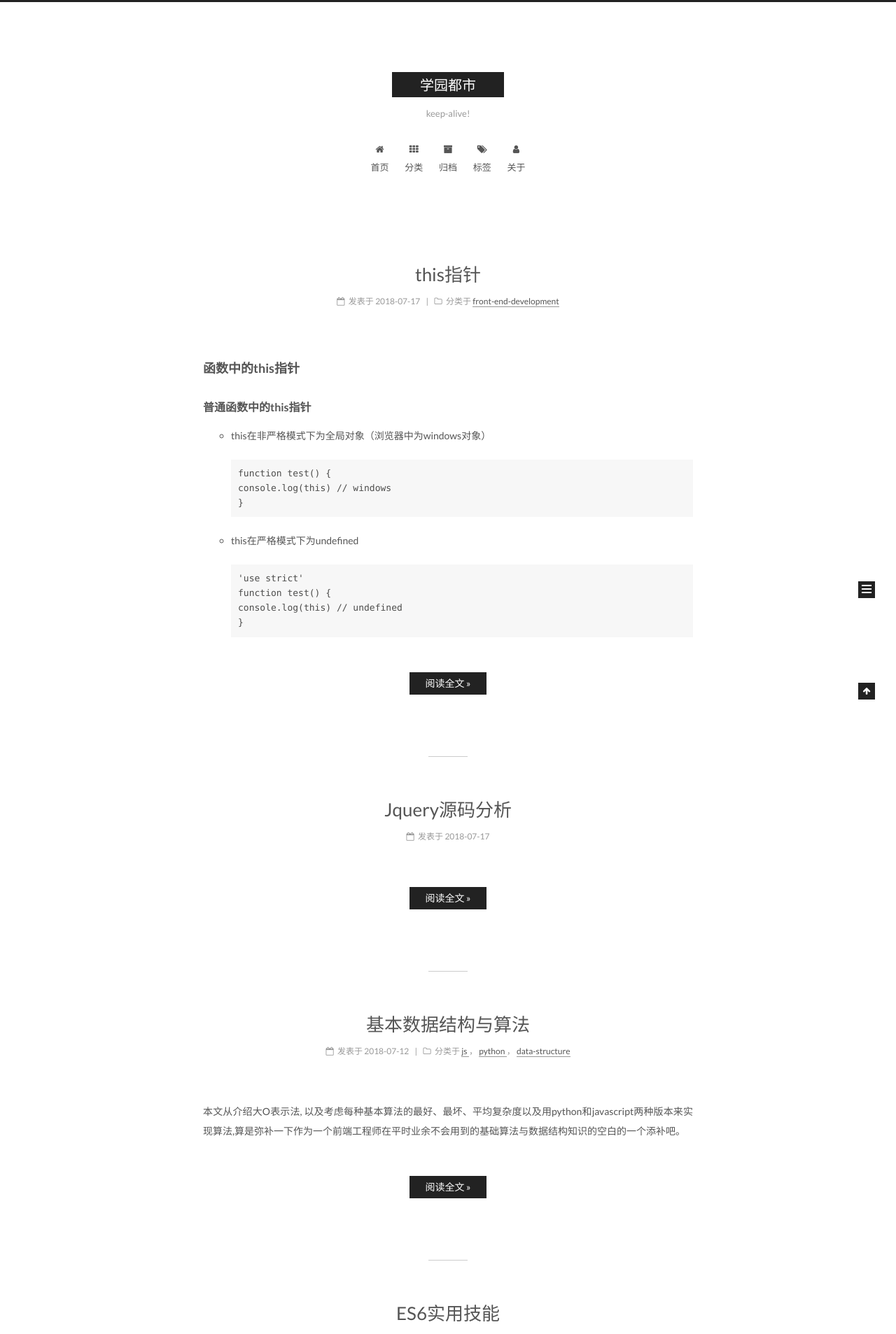
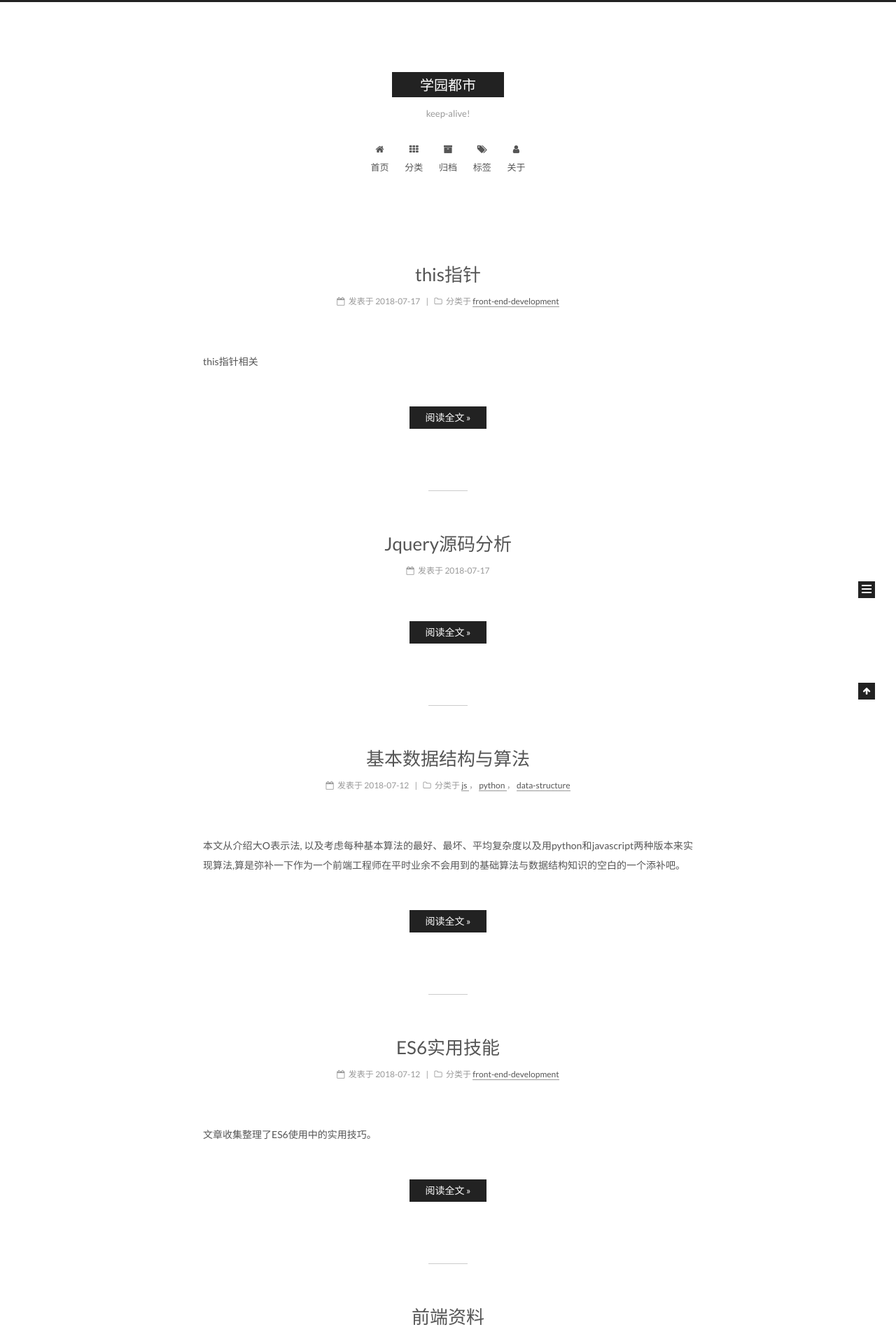
Before and after one commit to TaylorWizard/megalobox.github.io, a Jekyll site: the page built from index.html, in a window 1280 px wide. Shown: the top 1907 px of the page at 70% size. Built offline with Jekyll 4.4.1, drawn with Linux system fonts in a browser that asks for light colours; the list of posts is cut into pages by our own code.

Commit message:
sxr update

```diff
--- a/_posts/2018-7-17-this指针.markdown
+++ b/_posts/2018-7-17-this指针.markdown
@@ -5,6 +5,8 @@ date:   2018-7-17 21:28:33 +0800
 categories: front-end-development
 tags: front-end-material
 ---
+
+this指针相关
 
 ### 函数中的this指针
 #### 普通函数中的this指针
```
